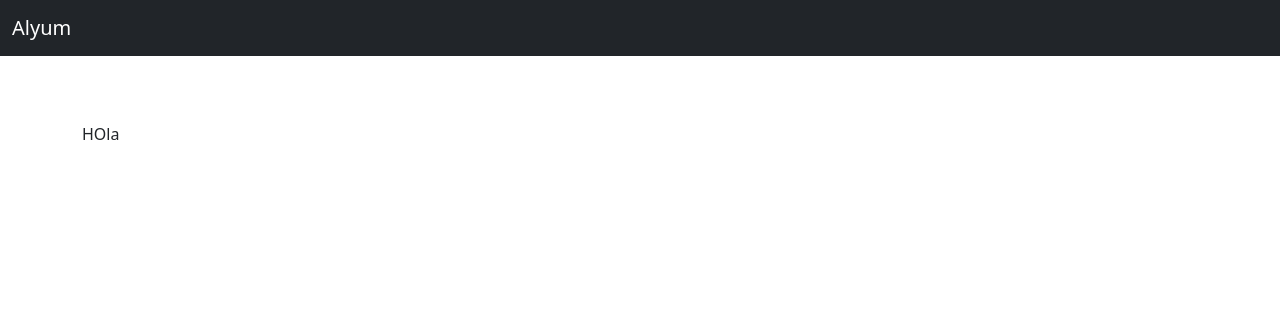
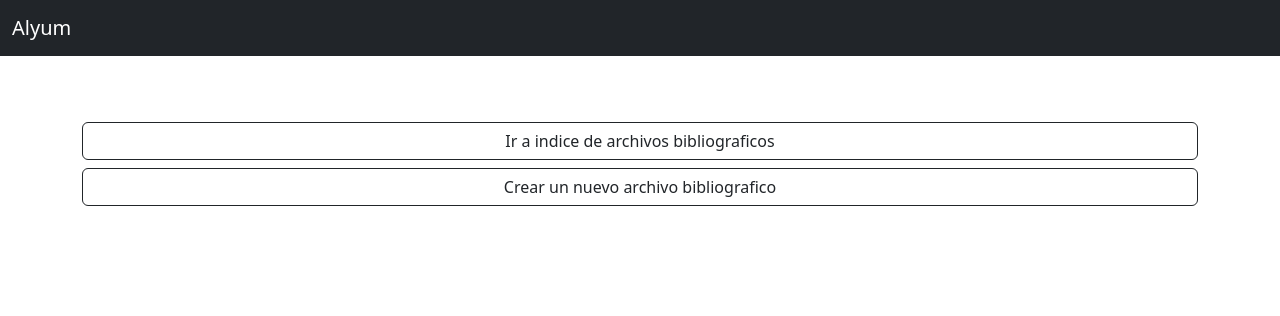
Before and after one commit to M4T4/alyum, a Rails app: page / in a window 1280 px wide. Shown: the top 316 px of the page. Run offline with Rails 7, Linux system fonts and the light colour scheme; style sheets or scripts are compiled from the project's sources; some libraries are stand-ins or nearby versions.

Commit message:
Inicio creado

```diff
--- a/app/views/home/index.html.erb
+++ b/app/views/home/index.html.erb
@@ -1 +1,5 @@
-<p>HOla</p>
+
+<div class="d-grid gap-2">
+	<%= link_to "Ir a indice de archivos bibliograficos", bibliographic_files_path, class: "btn btn-outline-dark" %>
+	<%= link_to "Crear un nuevo archivo bibliografico", bibliographic_files_path, class: "btn btn-outline-dark" %>
+</div>
```
